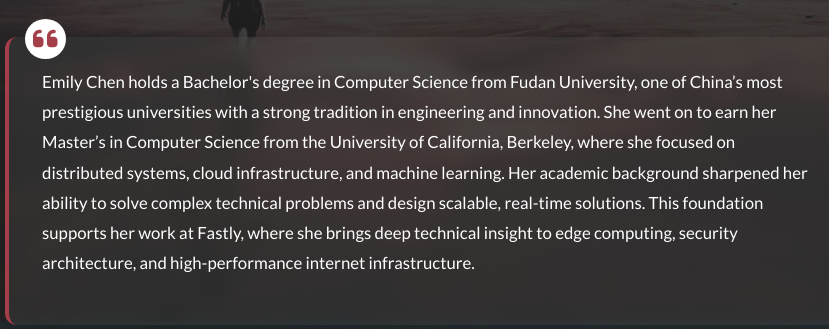
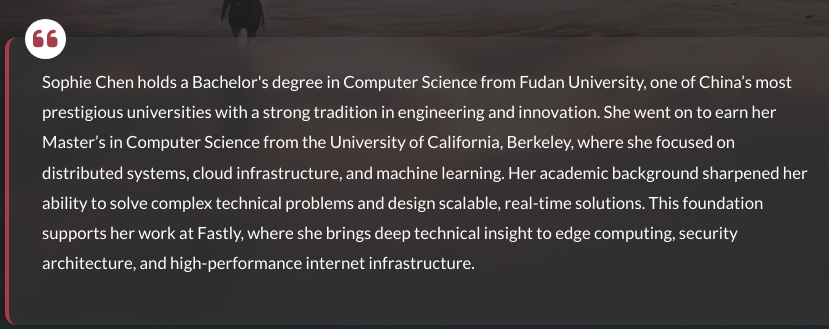
Before and after one commit to LunaFu1/aren, a plain HTML site: page index.html in a window 1280 px wide. Shown: the part 2879-3208 px from the top of the page, 379-1208 px from the left. Drawn offline with Linux system fonts and the light colour scheme.

Commit message:
Update index.html
更改名字

```diff
--- a/index.html
+++ b/index.html
@@ -256,7 +256,7 @@ https://templatemo.com/tm-531-reflux
   <i class="fas fa-quote-left quote-icon"></i>
   <div class="insight-content">
     <p>
-      Emily Chen holds a Bachelor's degree in Computer Science from Fudan University, one of China’s most prestigious universities with a strong tradition in engineering and innovation. She went on to earn her Master’s in Computer Science from the University of California, Berkeley, where she focused on distributed systems, cloud infrastructure, and machine learning. Her academic background sharpened her ability to solve complex technical problems and design scalable, real-time solutions. This foundation supports her work at Fastly, where she brings deep technical insight to edge computing, security architecture, and high-performance internet infrastructure.
+      Sophie Chen holds a Bachelor's degree in Computer Science from Fudan University, one of China’s most prestigious universities with a strong tradition in engineering and innovation. She went on to earn her Master’s in Computer Science from the University of California, Berkeley, where she focused on distributed systems, cloud infrastructure, and machine learning. Her academic background sharpened her ability to solve complex technical problems and design scalable, real-time solutions. This foundation supports her work at Fastly, where she brings deep technical insight to edge computing, security architecture, and high-performance internet infrastructure.
     </p>
   </div>
 </div>
```
